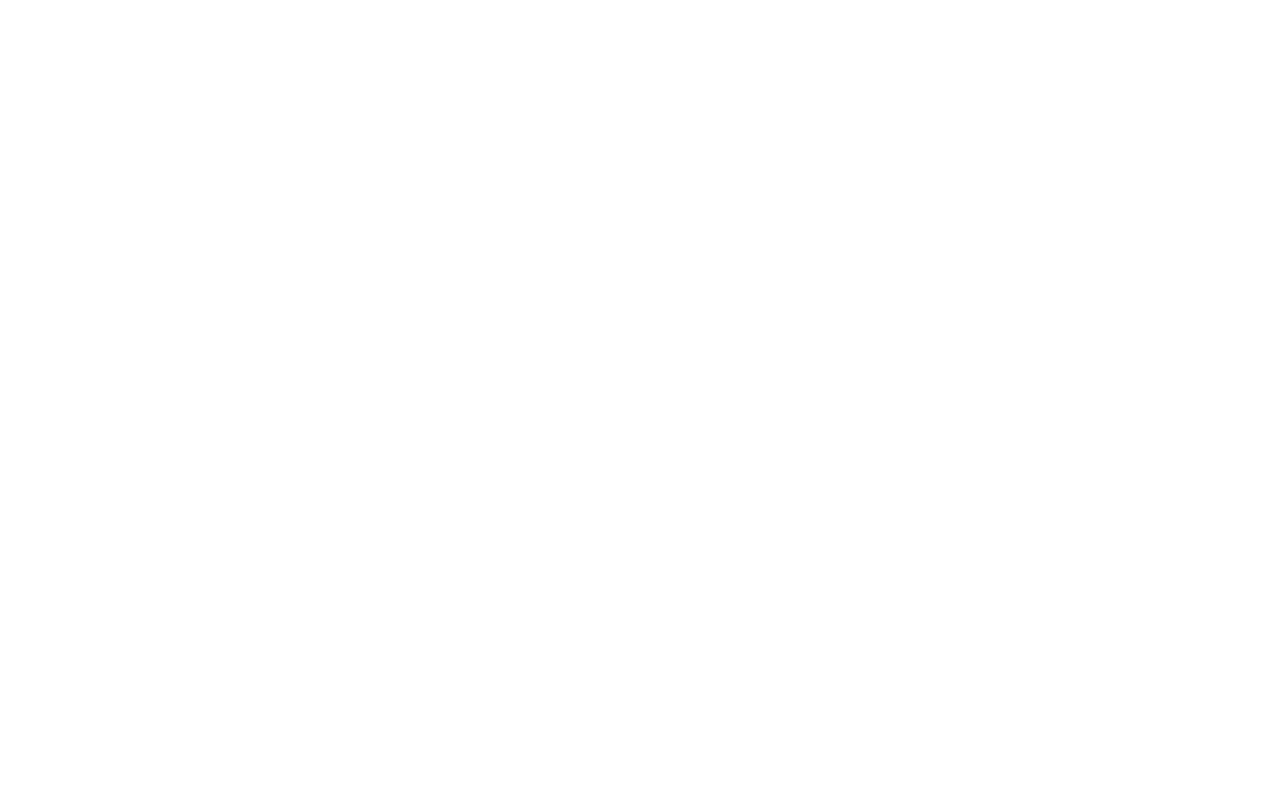
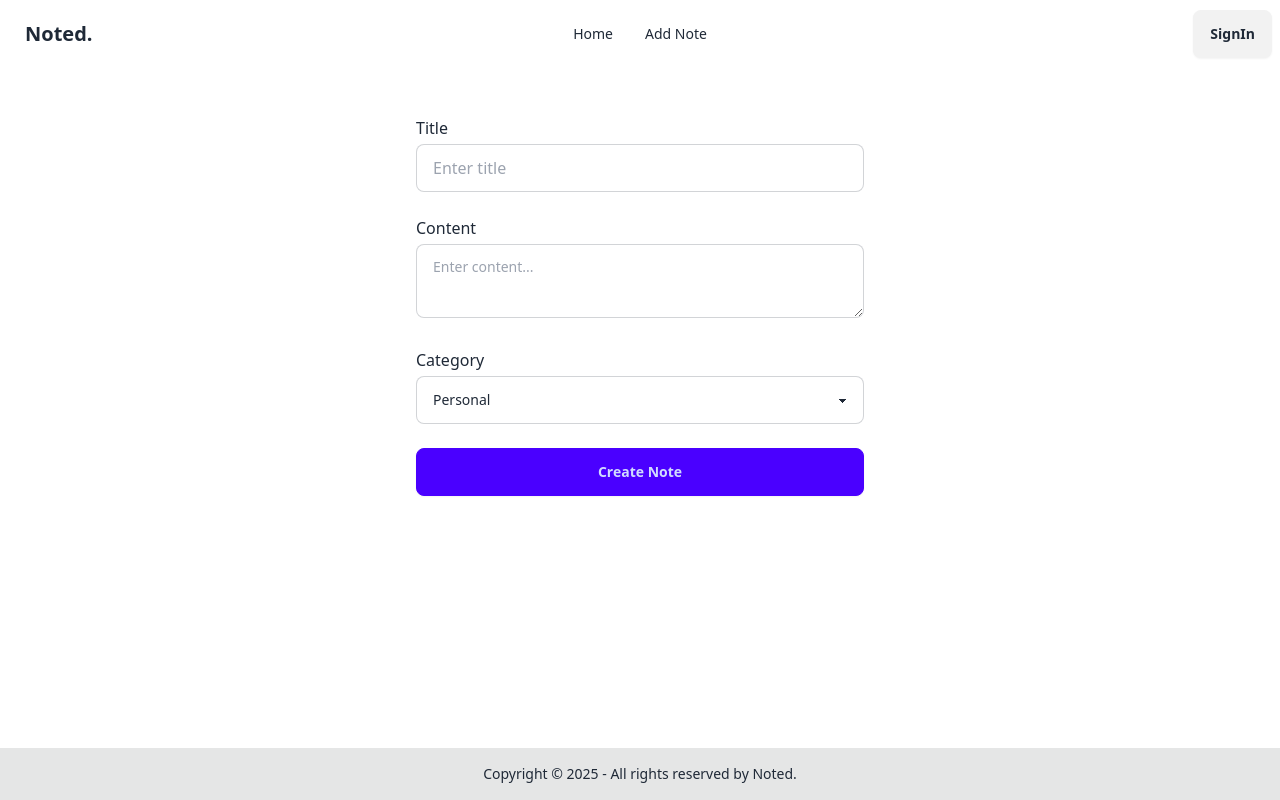
Before and after one commit to AnneMerlyn/notes-app-react, a React (Vite) app: page /add-note in a window 1280 px wide. Before the commit this address had no page. Built offline with nearby package versions, Linux system fonts and the light colour scheme.

Commit message:
added form and card

```diff
--- a/package.json
+++ b/package.json
@@ -12,6 +12,7 @@
   "dependencies": {
     "react": "^19.0.0",
     "react-dom": "^19.0.0",
+    "react-icons": "^5.4.0",
     "react-router": "^7.1.5"
   },
   "devDependencies": {
--- a/src/App.jsx
+++ b/src/App.jsx
@@ -2,6 +2,7 @@
 import MainLayout from "./layout/MainLayout";
 import Home from "./pages/Home";
 import NoteContextProvider from "./context/NoteContextProvider";
+import CreateNote from "./components/CreateNote";
 
 function App() {
     return (
@@ -10,6 +11,7 @@
                 <Routes>
                     <Route path="/" element={<MainLayout />}>
                         <Route index element={<Home />} />
+                        <Route path="add-note" element={<CreateNote />} />
                     </Route>
                 </Routes>
             </BrowserRouter>
--- /dev/null
+++ b/src/components/Card.jsx
@@ -0,0 +1,59 @@
+import { useState } from "react";
+import { TbEdit } from "react-icons/tb";
+import { RiDeleteBinLine } from "react-icons/ri";
+import {
+    MdOutlineCheckBoxOutlineBlank,
+    MdOutlineCheckBox,
+} from "react-icons/md";
+
+function Card() {
+    const [checked, setChecked] = useState(false);
+
+    const toggleCheck = (e) => {
+        e.preventDefault();
+        setChecked((prev) => !prev);
+    };
+
+    return (
+        <div className="card bg-base-100 w-96 shadow-xl">
+            <div className="card-body">
+                <div className="flex flex-row">
+                    <div className="badge badge-secondary">Personal</div>
+                    <div className="flex flex-row ml-auto items-center gap-2">
+                        <a
+                            href="#toggle"
+                            onClick={toggleCheck}
+                            className="cursor-pointer text-gray-500 hover:text-green-500 active:text-green-700 transition-colors"
+                        >
+                            {checked ? (
+                                <MdOutlineCheckBox size={20} />
+                            ) : (
+                                <MdOutlineCheckBoxOutlineBlank size={20} />
+                            )}
+                        </a>
+                        <a
+                            href="#edit"
+                            className="cursor-pointer text-gray-500 hover:text-blue-500 active:text-blue-700 transition-colors"
+                        >
+                            <TbEdit size={20} />
+                        </a>
+                        <a
+                            href="#delete"
+                            className="cursor-pointer text-gray-500 hover:text-red-500 active:text-red-700 transition-colors"
+                        >
+                            <RiDeleteBinLine size={20} />
+                        </a>
+                    </div>
+                </div>
+                <h2 className="card-title">Finish the task on the board!</h2>
+                <p>
+                    Finish the task on the board and then get some tasks from
+                    the backlog.
+                </p>
+                <div className="card-actions justify-end">12.2.2024</div>
+            </div>
+        </div>
+    );
+}
+
+export default Card;
--- /dev/null
+++ b/src/components/CreateNote.jsx
@@ -0,0 +1,69 @@
+import { useState } from "react";
+
+function CreateNote() {
+    const [formData, setFormData] = useState({
+        title: "",
+        content: "",
+        category: "Personal",
+    });
+
+    const handleChange = (e) => {
+        const { name, value } = e.target;
+        setFormData((prevData) => ({ ...prevData, [name]: value }));
+    };
+
+    return (
+        <div className="flex items-center justify-center">
+            <div className="max-w-lg w-full p-8 bg-base-100 rounded-lg mt-4">
+                <form className="space-y-6">
+                    <div>
+                        <label className="block">
+                            Title
+                            <input
+                                type="text"
+                                name="title"
+                                value={formData.title}
+                                onChange={handleChange}
+                                className="input input-bordered w-full mt-1"
+                                placeholder="Enter title"
+                            />
+                        </label>
+                    </div>
+                    <div>
+                        <label className="block">
+                            Content
+                            <textarea
+                                name="content"
+                                value={formData.content}
+                                onChange={handleChange}
+                                placeholder="Enter content..."
+                                className="textarea textarea-bordered w-full mt-1"
+                            ></textarea>
+                        </label>
+                    </div>
+                    <div>
+                        <label className="block">
+                            Category
+                            <select
+                                name="category"
+                                value={formData.category}
+                                onChange={handleChange}
+                                className="select select-bordered w-full mt-1"
+                            >
+                                <option value="Personal">Personal</option>
+                                <option value="Work">Work</option>
+                                <option value="Study">Study</option>
+                                <option value="Creative">Creative</option>
+                            </select>
+                        </label>
+                    </div>
+                    <button type="submit" className="btn btn-primary w-full">
+                        Create Note
+                    </button>
+                </form>
+            </div>
+        </div>
+    );
+}
+
+export default CreateNote;
--- a/src/components/Footer.jsx
+++ b/src/components/Footer.jsx
@@ -1,15 +1,13 @@
 function Footer() {
     return (
-        <>
-            <footer className="footer footer-center bg-base-300 text-base-content p-4">
-                <aside>
-                    <p>
-                        Copyright © {new Date().getFullYear()} - All right
-                        reserved by Noted.
-                    </p>
-                </aside>
-            </footer>
-        </>
+        <footer className="footer footer-center bg-base-300 text-base-content p-4 mt-auto">
+            <aside>
+                <p>
+                    Copyright © {new Date().getFullYear()} - All rights reserved
+                    by Noted.
+                </p>
+            </aside>
+        </footer>
     );
 }
 
--- a/src/components/Navbar.jsx
+++ b/src/components/Navbar.jsx
@@ -1,3 +1,5 @@
+import { Link } from "react-router";
+
 function Navbar() {
     return (
         <>
@@ -8,10 +10,10 @@
                 <div className="navbar-center lg:flex">
                     <ul className="menu menu-horizontal px-1">
                         <li>
-                            <a>Home</a>
+                            <Link to="/">Home</Link>
                         </li>
                         <li>
-                            <a>Add Note</a>
+                            <Link to="/add-note">Add Note</Link>
                         </li>
                     </ul>
                 </div>
--- a/src/context/NoteContextProvider.jsx
+++ b/src/context/NoteContextProvider.jsx
@@ -1,22 +1,18 @@
-import { useReducer } from "react";
+// import { useReducer } from "react";
 import { NoteContext } from "./context";
-import todoReducer from "./reducer";
+// import todoReducer from "./reducer";
 const NoteContextProvider = ({ children }) => {
     // instead of useState, we use useReducer instead
-    const [noteState, noteoDispatch] = useReducer(
-        todoReducer /* the first argument is the dispatch function */,
-        /*the second argument is the initial state. here we have consolidated our notes and filter state into a single object */
-        {
-            todos: JSON.parse(localStorage.getItem("notes")) || [],
-            filter: "all",
-        }
-    );
+    // const [noteState, noteoDispatch] = useReducer(
+    //     todoReducer /* the first argument is the dispatch function */,
+    //     /*the second argument is the initial state. here we have consolidated our notes and filter state into a single object */
+    //     {
+    //         todos: JSON.parse(localStorage.getItem("notes")) || [],
+    //         filter: "all",
+    //     }
+    // );
 
-    return (
-        <NoteContext.Provider value={{ noteState, noteoDispatch }}>
-            {children}
-        </NoteContext.Provider>
-    );
+    return <NoteContext.Provider>{children}</NoteContext.Provider>;
 };
 
 export default NoteContextProvider;
--- a/src/layout/MainLayout.jsx
+++ b/src/layout/MainLayout.jsx
@@ -4,13 +4,13 @@
 
 function MainLayout() {
     return (
-        <>
+        <div className="flex flex-col min-h-screen">
             <Navbar />
             <div>
                 <Outlet />
             </div>
             <Footer />
-        </>
+        </div>
     );
 }
 
--- a/src/pages/Home.jsx
+++ b/src/pages/Home.jsx
@@ -1,5 +1,15 @@
+import Card from "../components/Card";
+
 function HomePage() {
-    return <div>HomePage</div>;
+    return (
+        <>
+            <div className="container mx-auto p-4">
+                <div className="grid grid-cols-1 sm:grid-cols-2 md:grid-cols-3 lg:grid-cols-4 gap-6 m-6">
+                    <Card />
+                </div>
+            </div>
+        </>
+    );
 }
 
 export default HomePage;
```
Also changed, not shown: 1 other file (tests, documents, lock files or other folders).
